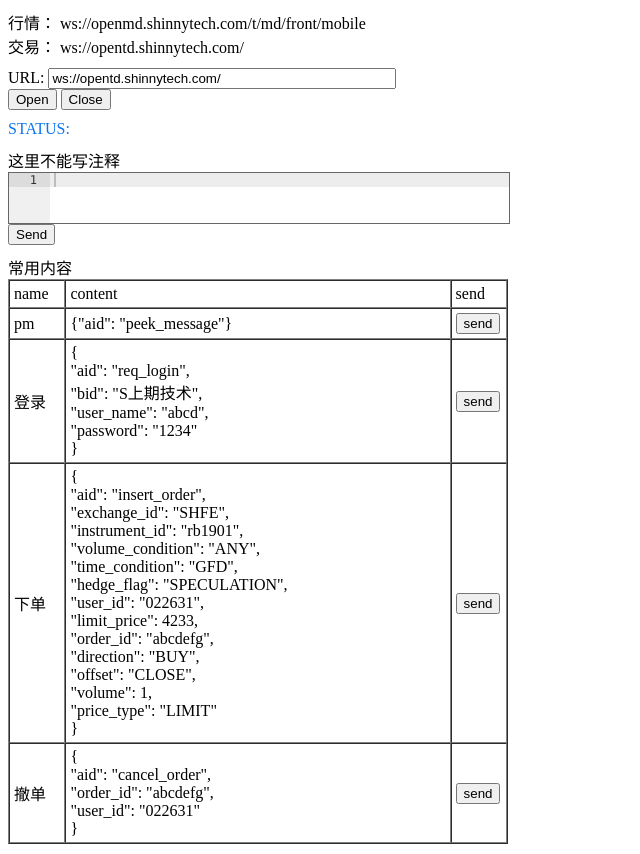
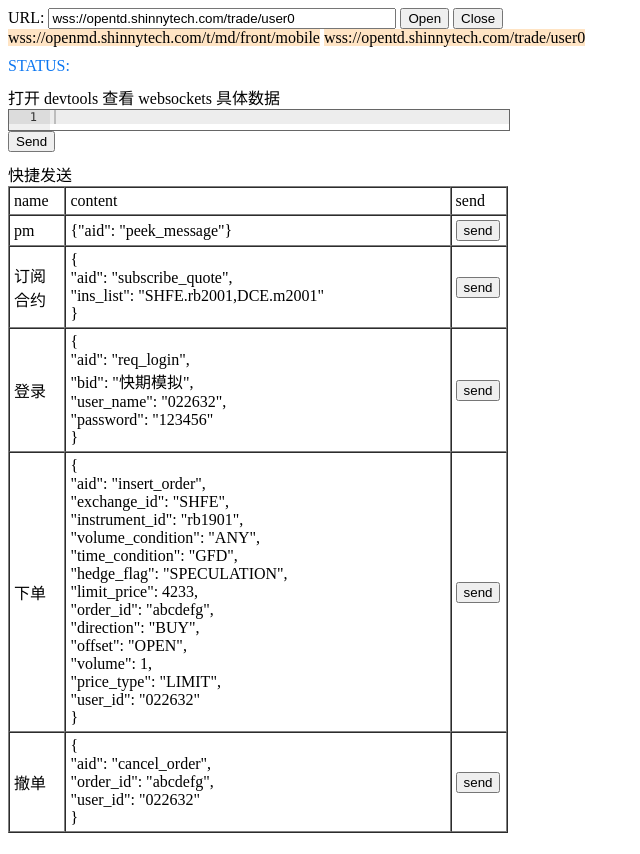
Before and after one commit to yanqiong/chrome-websocket-extension, a browser extension: page websocket/index.html in a window 1280 px wide. Shown: the whole page, without its empty margins (0-640 px from the left). Drawn offline with Linux system fonts and the light colour scheme.

Commit message:
fix some bug

```diff
--- a/background.js
+++ b/background.js
@@ -1,5 +1,5 @@
 chrome.browserAction.onClicked.addListener(function (tab) {
-    chrome.tabs.create({
+    let tab2 = chrome.tabs.create({
         url: 'websocket/index.html'
     });
 });
--- a/websocket/index.html
+++ b/websocket/index.html
@@ -13,8 +13,12 @@
 		}
 		div#editor {
 			width: 500px;
-			height: 50px;
+			height: 20px;
 			border: 1px #666666 solid;
+		}
+		span.url {
+			cursor: pointer;
+			background-color: bisque;
 		}
 		input {
 			width: 340px;
@@ -28,28 +32,27 @@
 </head>
 
 <body>
-	<div class="container">
-		行情： ws://openmd.shinnytech.com/t/md/front/mobile
-		<br/> 交易： ws://opentd.shinnytech.com/
+
+	<div>
+		<label>URL:</label>
+		<input type="text" id="serverUrl" value="wss://opentd.shinnytech.com/trade/user0" />
+		<button id="connectButton">Open</button>
+		<button id="disconnectButton">Close</button>
 	</div>
 	<div>
-		<label>URL:</label>
-		<input type="text" id="serverUrl" value="ws://opentd.shinnytech.com/" />
-	</div>
-	<div>
-		<button id="connectButton">Open</button>
-		<button id="disconnectButton">Close</button>
+		<span class='url' id='md_url'>wss://openmd.shinnytech.com/t/md/front/mobile</span>
+		<span class='url' id='td_url'>wss://opentd.shinnytech.com/trade/user0</span>
 	</div>
 	<div class="container status">
 		STATUS: <span id='status'></span>
 	 </div>
 	<div class="container">
-		<div>这里不能写注释</div>
+		<div>打开 devtools 查看 websockets 具体数据</div>
 		<div id="editor"></div>
 		<button id="sendButton">Send</button>
 	</div>
 	<div class="container">
-		<div>常用内容</div>
+		<div>快捷发送</div>
 		<table id="commons" border="1" cellspacing="0" cellpadding="4">
 			<thead>
 				<tr>
--- a/websocket/index.js
+++ b/websocket/index.js
@@ -10,8 +10,12 @@ var commons = [
 		content: '{"aid": "peek_message"}'
 	},
 	{
+		name: '订阅合约',
+		content: { "aid": "subscribe_quote", "ins_list": "SHFE.rb2001,DCE.m2001" }
+	},
+	{
 		name: '登录',
-		content: { "aid": "req_login", "bid": "S上期技术", "user_name": "abcd", "password": "1234" }
+		content: { "aid": "req_login", "bid": "快期模拟", "user_name": "022632", "password": "123456" }
 	},
 	{
 		name: '下单',
@@ -22,13 +26,13 @@ var commons = [
 			volume_condition: "ANY",
 			time_condition: 'GFD',
 			hedge_flag: "SPECULATION",
-			user_id: '022631',
 			limit_price: 4233,
 			order_id: 'abcdefg',
 			direction: "BUY",
-			offset: "CLOSE", // OPEN | CLOSE | CLOSETODAY
+			offset: "OPEN", // OPEN | CLOSE | CLOSETODAY
 			volume: 1,
 			price_type: "LIMIT",
+			user_id: '022632',
 		}
 	},
 	{
@@ -36,7 +40,7 @@ var commons = [
 		content: {
 			aid: "cancel_order", // 撤单请求
 			order_id: 'abcdefg',
-			user_id: '022631'
+			user_id: '022632'
 		}
 	},
 ]
@@ -60,6 +64,13 @@ $(function () {
 	disconnectButton.onclick = function () {
 		ws.close();
 	}
+	urls = document.querySelectorAll('.url')
+	urls.forEach(element => {
+		element.onclick = function(e){
+			document.querySelector('#serverUrl').value = e.target.innerText
+		}
+	});
+
 	sendButton.onclick = function () {
 		if (ws && ws.send) {
 			ws.send(editor.getSession().getValue().trim());
@@ -68,6 +79,7 @@ $(function () {
 		}
 	}
 	initCommons();
+
 });
 
 var initCommons = function () {
```
Also changed, not shown: manifest.json, 2 other files.
